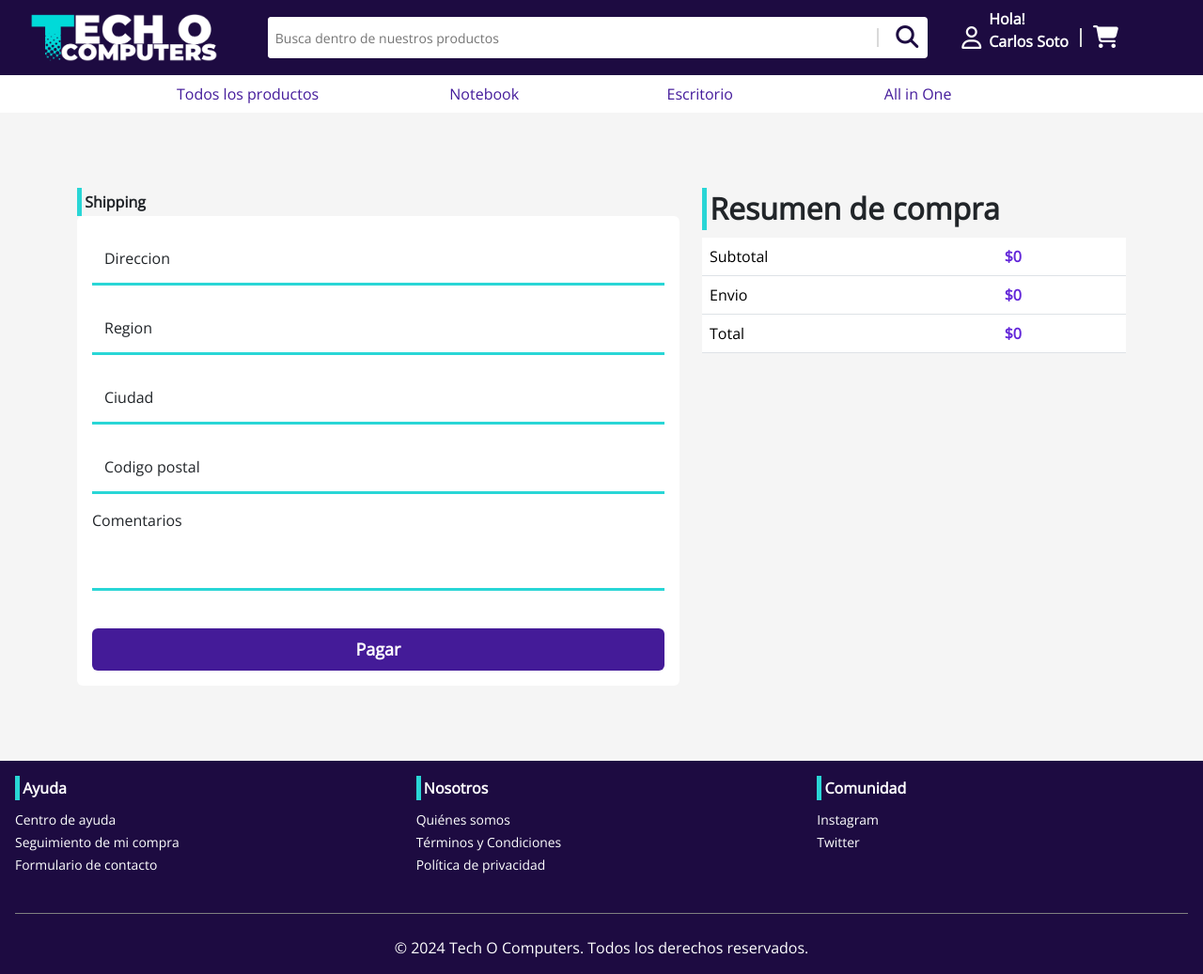
After one commit to T013D0/Tech-O-Computers, a Django app: page /shipping-cart/ in a window 1280 px wide. The commit adds this page. Shown: the whole page at 94% size. Run offline with Django 5.2, Linux system fonts and the light colour scheme; a user stored in the database is signed in; data comes from the database, SQL or seed files in the repository; both versions use the stored data as it was after the commit.

Commit message:
transbank implementation

```diff
--- a/TechOComputers/urls.py
+++ b/TechOComputers/urls.py
@@ -16,10 +16,14 @@ Including another URLconf
 """
 from django.contrib import admin
 from django.urls import path, include
+from store.views import commit_pay, webpay_plus_create, deliveryPost
 
 urlpatterns = [
     path('admin/', admin.site.urls),
     path('', include('core.urls')),
     path('', include('store.urls')),
     path('', include('auth_user.urls')),
+    path('webpay-plus-create/', webpay_plus_create),
+    path('shipping/', deliveryPost),
+    path('webpay-plus-create/commitpay/', commit_pay, name='commit_pay'),
 ]
--- a/auth_user/views.py
+++ b/auth_user/views.py
@@ -64,11 +64,11 @@ def logout_view(request):
 @permission_required('auth_user.view_user')
 def dashboard(request):
     count_products = Product.objects.all().count()
-    count_sell = Recipe.objects.all().count()
+    count_sell = Recipe.objects.filter(complete=True).all().count()
     profit = RecipeDetails.objects.all().aggregate(profit=Sum(F('product__price') * F('quantity'), output_field=IntegerField()))['profit']
     data = []
     for i in range(1, 13):
-        data.append(Recipe.objects.filter(created_at__month=i).count())
+        data.append(Recipe.objects.filter(created_at__month=i,complete=True).count())
 
     products = Product.objects.all()
     context = { "count_products": count_products, "count_sell": count_sell, "profit": profit, "data": data, "products": products}
--- a/core/templates/core/template.html
+++ b/core/templates/core/template.html
@@ -20,7 +20,7 @@
     />
     <script src="https://code.jquery.com/jquery-3.7.1.min.js"></script>
     <script src="{% static 'js/cart.js' %}"></script>
-
+    <script src="{% static 'js/payment.js' %}"></script>
     <script>
       const user = "{{request.user}}";
 
@@ -263,7 +263,7 @@
               Total: <span>${{recipe.get_cart_total | intcomma}}</span>
             </p>
             <div class="d-flex flex-row gap-2">
-              <a class="btn fw-semibold back-secondary text-white w-100">
+              <a class="btn fw-semibold back-secondary text-white w-100" href="{% url 'shipping' %}">
                 Pagar
               </a>
               <a href="{% url 'cart'%}" class="btn fw-semibold back-secondary text-white w-100">
--- /dev/null
+++ b/static/js/payment.js
@@ -0,0 +1,83 @@
+async function sendPayment(amount) {
+  fetch("/webpay-plus-create/", {
+    method: "POST",
+    headers: {
+      "Content-Type": "application/json",
+      Accept: "application/json",
+      "X-CSRFToken": csrftoken,
+    },
+    body: JSON.stringify({ amount: amount }),
+  })
+    .then((response) => {
+      console.log("Response Status:", response.status);
+      return response.json();
+    })
+    .then((data) => {
+      console.log("Response Data:", data);
+      if (data.url) {
+        // Crear y enviar el formulario automáticamente
+        const form = document.createElement("form");
+        form.method = "post";
+        form.action = data.url;
+        form.name = "form_pay";
+
+        const tokenInput = document.createElement("input");
+        tokenInput.type = "hidden";
+        tokenInput.name = "token_ws";
+        tokenInput.value = data.token;
+
+        const amountInput = document.createElement("input");
+        amountInput.type = "hidden";
+        amountInput.name = "amount";
+        amountInput.value = amount;
+
+        form.appendChild(tokenInput);
+        form.appendChild(amountInput);
+        document.body.appendChild(form);
+
+        // Redirigir automáticamente
+        const body = document.createElement("body");
+        body.setAttribute("onload", "document.form_pay.submit()");
+        body.appendChild(form);
+        document.body.appendChild(body);
+        document.form_pay.submit();
+      } else {
+        console.error("Error:", data.error);
+        alert("Error al iniciar el pago: " + data.error);
+      }
+    })
+    .catch((error) => console.error("Error:", error));
+}
+$(document).ready(() => {
+  $("#shippingForm").submit(function (event) {
+    event.preventDefault();
+    const amount = total;
+
+    const address = $("#address").val();
+    const city = $("#city").val();
+    const state = $("#state").val();
+    const country = $("#country").val();
+    const postal_code = $("#zip").val();
+    const comments = $("#comments").val();
+
+    fetch("/shipping/", {
+      method: "POST",
+      headers: {
+        "Content-Type": "application/json",
+        Accept: "application/json",
+        "X-CSRFToken": csrftoken,
+      },
+      body: JSON.stringify({
+        'address': address,
+        'city': city,
+        'state': state,
+        'country': country,
+        'postal_code': postal_code,
+        'comments': comments,
+      }),
+    }).then(() => {
+      console.log("Shipping data saved!");
+      sendPayment(amount);
+    });
+  });
+});
--- a/store/admin.py
+++ b/store/admin.py
@@ -1,5 +1,5 @@
 from django.contrib import admin
-from .models import Ram, Storage, Processor, GraphicCard, Screen, Brand, Notebook, Computer, AllInOne, Recipe, RecipeDetails, Product
+from .models import Ram, Storage, Processor, GraphicCard, Screen, Brand, Notebook, Computer, AllInOne, Recipe, RecipeDetails, Product, Delivery, Payment
 
 # Register your models here.
 admin.site.register(Ram)
@@ -14,3 +14,5 @@ admin.site.register(AllInOne)
 admin.site.register(Recipe)
 admin.site.register(RecipeDetails)
 admin.site.register(Product)
+admin.site.register(Delivery)
+admin.site.register(Payment)
--- /dev/null
+++ b/store/templates/store/shipping.html
@@ -0,0 +1,70 @@
+{% extends "core/template.html" %}
+{% load static %}
+{% load humanize %}
+{% block sources %}
+<link rel="stylesheet" href="{% static 'css/auth.css'%}">
+<script src="{% static 'js/payment.js'%}"></script>
+<script>
+    const total = {{recipe.get_cart_total}};
+</script>
+{% endblock sources %}
+{% block content %}
+<div class="container">
+  <div class="row">
+    <div class="col-md-7">
+        <div class="footer-header">Shipping</div>
+        <div class="card border-0">
+          <div class="card-body">
+            <form action="" id="shippingForm">
+              {% csrf_token %}
+              <div class="form-floating mb-3">
+                  <input
+                    type="text"
+                    name="address"
+                    id="address"
+                    placeholder="address"
+                    class="form-control border-0 border-bottom rounded-0 bg-transparent" required
+                  />
+                <label for="address">Direccion</label>
+              </div>
+              <div class="form-floating mb-3">
+                  <input type="text" name="state" id="state" class="form-control border-0 border-bottom rounded-0 bg-transparent" placeholder="Region" required/>
+                <label for="state">Region</label>
+              </div>
+              <div class="form-floating mb-3">
+                  <input type="text" name="city" id="city" class="form-control border-0 border-bottom rounded-0 bg-transparent" placeholder="ciudad" required/>
+                <label for="city">Ciudad</label>
+              </div>
+              <div class="form-floating mb-3">
+                  <input type="text" name="zip" id="zip" class="form-control border-0 border-bottom rounded-0 bg-transparent" placeholder="Codigo postal" required/>
+                <label for="zip">Codigo postal</label>
+              </div>
+              <div class="mb-3">
+                  <label for="zip">Comentarios</label>
+                    <textarea name="comments" id="comments" class="form-control border-0 border-bottom rounded-0 bg-transparent" style="resize: none;" required></textarea>
+            </div>
+              <button type="submit" id="shipping-btn" class="btn btn-back mt-4 w-100">Pagar</button>
+            </form>
+          </div>
+        </div>
+    </div>
+    <div class="col-md-5">
+        <h2 class="footer-header">Resumen de compra</h2>
+        <table class="table">
+            <tr>
+                <td>Subtotal</td>
+                <td class="color-secondary fw-semibold">${{recipe.get_cart_total | intcomma}}</td>
+            </tr>
+            <tr>
+                <td>Envio</td>
+                <td class="color-secondary fw-semibold">$0</td>
+            </tr>
+            <tr>
+                <td>Total</td>
+                <td class="color-secondary fw-semibold">${{recipe.get_cart_total | intcomma}}</td>
+            </tr>
+        </table>
+    </div>
+  </div>
+</div>
+{% endblock content %}
--- a/store/urls.py
+++ b/store/urls.py
@@ -6,4 +6,5 @@ urlpatterns = [
     path('store/<uuid:id>', views.details, name='details'),
     path('update_item/', views.updateItem, name='update_item'),
     path('cart/', views.cart, name='cart'),
+    path('shipping-cart/', views.shipping, name='shipping'),
 ]
--- a/store/views.py
+++ b/store/views.py
@@ -1,8 +1,20 @@
 from django.shortcuts import render, redirect
-from .models import Product, Notebook, Computer, AllInOne, Brand, Recipe, RecipeDetails
+from .models import Product, Notebook, Computer, AllInOne, Brand, Recipe, RecipeDetails, Payment, Delivery
 from django.core.paginator import Paginator
+from django.http import JsonResponse, HttpResponse, HttpResponseRedirect
+import json
 from django.http import JsonResponse
-import json
+from django.contrib.auth.decorators import login_required
+from django.views.decorators.http import require_POST
+from django.views.decorators.csrf import csrf_exempt, ensure_csrf_cookie
+from django.contrib import messages
+import datetime as dt
+from transbank.error.transbank_error import TransbankError
+from transbank.webpay.webpay_plus.transaction import Transaction
+from transbank.common.options import WebpayOptions
+from transbank.common.integration_commerce_codes import IntegrationCommerceCodes
+from transbank.common.integration_api_keys import IntegrationApiKeys
+import random
 
 # Create your views here.
 
@@ -107,9 +119,123 @@ def updateItem(request):
 
     return JsonResponse('Item was added', safe=False)
 
+@login_required
 def cart(request):
     data = cart_data(request)
     items = data['items']
     recipe = data['recipe']
+
     context = { "items": items, "recipe": recipe}
     return render(request, 'store/cart.html', context)
+
+@login_required
+def shipping(request):
+    data = cart_data(request)
+    items = data['items']
+    recipe = data['recipe']
+    context = { "items": items, "recipe": recipe}
+    return render(request, 'store/shipping.html', context)
+
+@csrf_exempt
+@require_POST
+def deliveryPost(request):
+    data = cart_data(request)
+    items = data['items']
+    recipe = data['recipe']
+    body = json.loads(request.body)
+    address = body['address']
+    city = body['city']
+    state = body['state']
+    zip_code = body['postal_code']
+    comments = body['comments']
+    delivery = Delivery.objects.create(recipe=recipe, address=address, city=city, state=state, zip_code=zip_code, comments=comments)
+    payment = Payment.objects.create(recipe=recipe)
+    payment.save()
+    delivery.save()
+    return JsonResponse('Shipping sended', safe=False)
+
+@ensure_csrf_cookie
+@csrf_exempt
+def webpay_plus_create(request):
+    data = json.loads(request.body)
+    amount = data.get('amount')
+    buy_order = str(random.randrange(1000000, 99999999))
+    session_id = str(random.randrange(1000000, 99999999))
+    return_url = request.build_absolute_uri(location='commitpay/')
+
+    tx = Transaction(WebpayOptions(IntegrationCommerceCodes.WEBPAY_PLUS, IntegrationApiKeys.WEBPAY))
+    response = tx.create(buy_order, session_id, amount, return_url)
+    return JsonResponse({'url': response['url'], 'token': response['token']})
+
+@csrf_exempt
+def commit_pay(request):
+    token = request.GET.get('token_ws')
+    TBK_TOKEN = request.POST.get('TBK_TOKEN')
+    TBK_ID_SESSION = request.POST.get('TBK_ID_SESSION')
+    TBK_ORDEN_COMPRA = request.POST.get('TBK_ORDEN_COMPRA')
+
+    #TRANSACCIÓN REALIZADA
+    if TBK_TOKEN is None and TBK_ID_SESSION is None  and TBK_ORDEN_COMPRA is None and token is not None:
+        #APROBAR TRANSACCION
+        tx = Transaction(WebpayOptions(IntegrationCommerceCodes.WEBPAY_PLUS, IntegrationApiKeys.WEBPAY))
+        response = tx.commit(token)
+        status = response.get('status')
+        buy_order = response.get('buy_order')
+        session_id = response.get('session_id')
+
+        response_code = response.get('response_code')
+        #TRANSACCIÓN APROBADA
+        if status == 'AUTHORIZED' and response_code == 0:
+            state = ''
+            if response.get('status') == 'AUTHORIZED':
+                state = 'Aceptado'
+            pay_type = ''
+            print(response.get('payment_type_code'))
+            if response.get('payment_type_code') == 'VD':
+                pay_type = 'Tarjeta de Débito'
+            amount = int(response.get('amount'))
+            amount = f'{amount:,.0f}'.replace(',', '.')
+            transaction_date = dt.datetime.strptime(response.get('transaction_date'), '%Y-%m-%dT%H:%M:%S.%fZ')
+            transaction_date = '{:%d-%m-%Y %H%M:%S}'.format(transaction_date)
+            transaction_detail = {
+                'card_number': response.get('card_detail').get('card_number'),
+                'transaction_date': transaction_date,
+                'state': state,
+                'pay_type': pay_type,
+                'amount': amount,
+                'authorization_code': response.get('authorization_code'),
+                'buy_order': response.get('buy_order')
+            }
+
+            data = cart_data(request)
+            recipe = data['recipe']
+            recipe.complete = True
+            recipe.transaction_id = response.get('buy_order')
+            recipe.save()
+            payment = Payment.objects.get(recipe=recipe)
+
+            if response.get('payment_type_code') == 'VD':
+                payment.type = 'D'
+            elif response.get('payment_type_code') == 'VN':
+                payment.type = 'C'
+            else:
+                payment.type = 'T'
+
+            payment.paid = (response.get('status') == 'AUTHORIZED')
+            payment.authorization_code = response.get('authorization_code')
+
+            if response.get('status') == 'AUTHORIZED':
+                payment.status = 'A'
+            else:
+                payment.status = 'R'
+            payment.save()
+
+            return render(request, 'store/commitpay.html', {'transaction_detail': transaction_detail})
+        else:
+            payment = Payment.objects.get(recipe=recipe)
+            payment.status = 'R'
+            return HttpResponse('ERROR EN LA TRANSACCIÓN, SE RECHAZA LA TRANSACCIÓN')
+    else:
+        payment = Payment.objects.get(recipe=recipe)
+        payment.status = 'R'
+        return HttpResponse('ERROR EN LA TRANSACCIÓN, SE CANCELO EL PAGO')
```
Also changed, not shown: store/forms.py (added, +11 -0 lines), store/models.py (+29 -3 lines), store/templates/store/commitpay.html (added, +16 -0 lines), db.sqlite3, store/migrations/0003_delivery_city_delivery_state_delivery_zip_code_and_more.py (added), store/migrations/0004_remove_payment_amount_remove_payment_user_and_more.py (added), store/migrations/0005_remove_payment_description.py (added), store/migrations/0006_alter_delivery_recipe_alter_payment_recipe.py (added).
